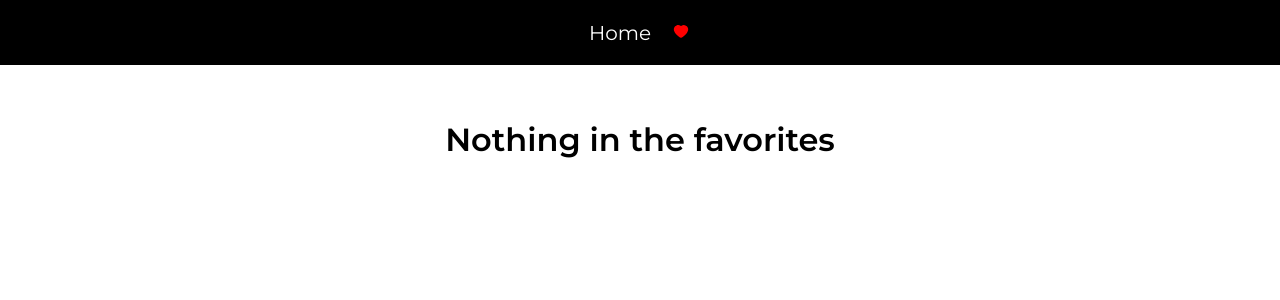
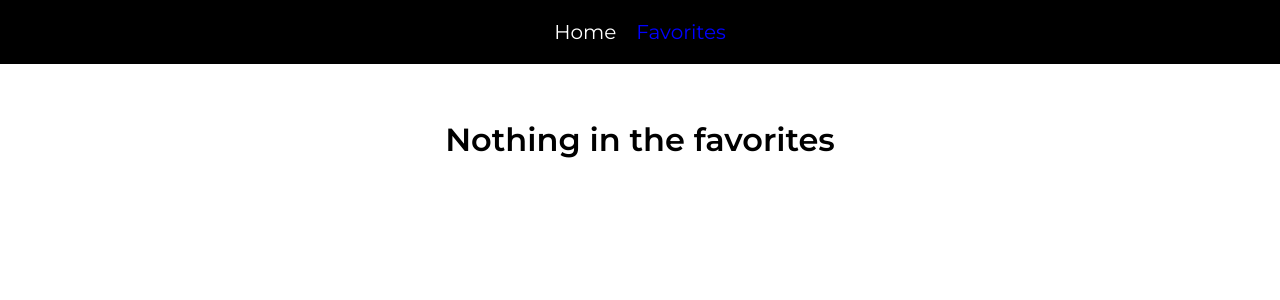
Before and after one commit to SANDLINI/Zaika, a React (Vite) app: page /favorite in a window 1280 px wide. Shown: the top 300 px of the page. Built offline with nearby package versions, Linux system fonts and the light colour scheme.

Commit message:
Modify the navbar

```diff
--- a/package.json
+++ b/package.json
@@ -13,7 +13,6 @@
     "@reduxjs/toolkit": "^1.9.7",
     "react": "^18.2.0",
     "react-dom": "^18.2.0",
-    "react-icons": "^4.11.0",
     "react-redux": "^8.1.3",
     "react-router-dom": "^6.17.0"
   },
--- a/src/components/Navbar/Navbar.jsx
+++ b/src/components/Navbar/Navbar.jsx
@@ -2,7 +2,6 @@ import React from "react";
 import { NavLink } from "react-router-dom";
 import styles from "./Navbar.module.css";
 import { useSelector } from "react-redux";
-import { AiFillHeart } from "react-icons/ai";
 const Navbar = () => {
   const activeNavlink = ({ isActive }) => {
     return {
@@ -18,8 +17,8 @@ const Navbar = () => {
         Home
       </NavLink>
       <NavLink to="/favorite" style={activeNavlink} className={styles.navlink}>
-        <AiFillHeart className= {styles.icon}  /> <span></span>
-        { favoriteItems.length >= 1 ? favoriteItems.length : " "}
+        Favorites
+        {favoriteItems.length >= 1 ? <span> ( {favoriteItems.length} )</span> : " "}
       </NavLink>
     </div>
   );
```
Also changed, not shown: 1 other file (tests, documents, lock files or other folders).
